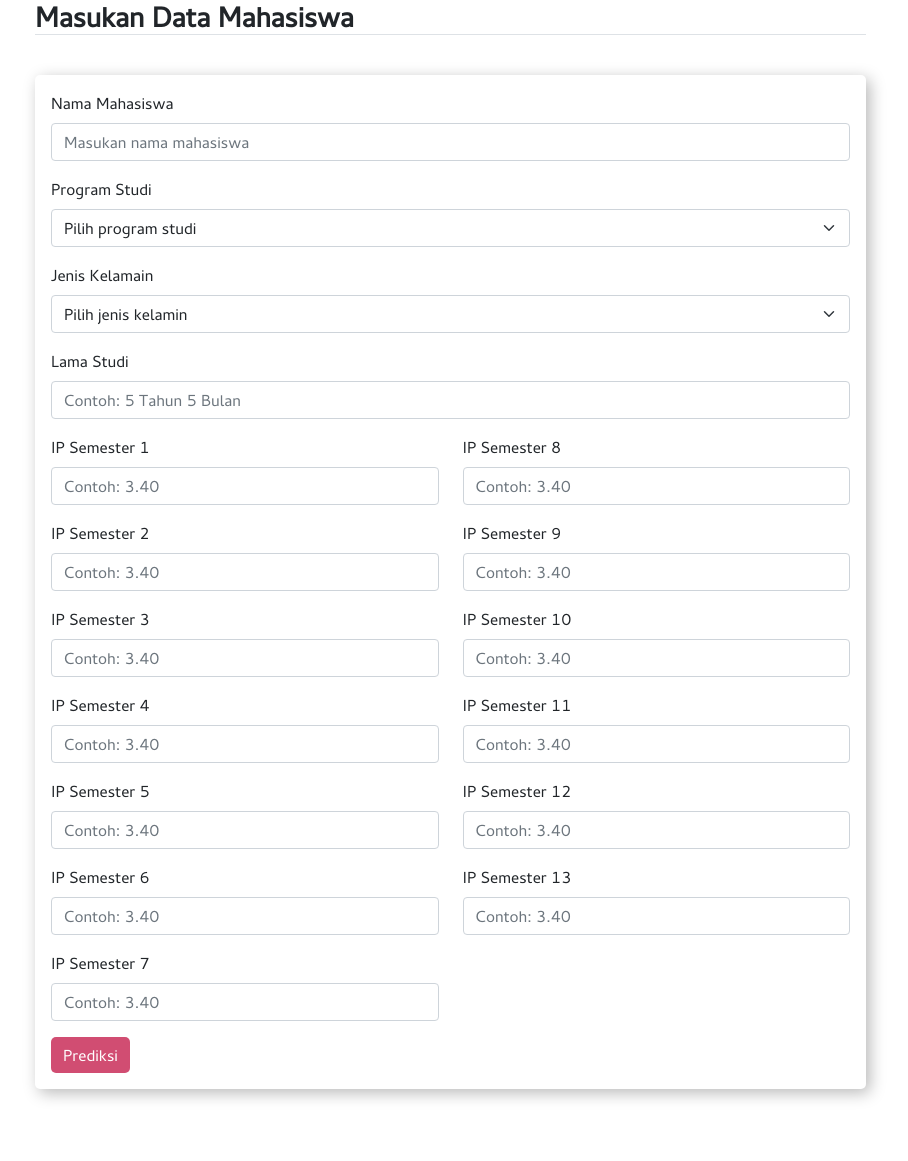
After one commit to 8uns/rf-grad-predictor, a PHP site: template app/views/fitur/formprediksi.php in a window 1280 px wide. The commit adds this page. Shown: the whole page, without its empty margins (332-1240 px from the left). Run offline with PHP 8.4, Linux system fonts and the light colour scheme; the template is opened without the code that fills it, so the values that code supplies are empty; some libraries are stand-ins or nearby versions.

Commit message:
add page formprediksi and update sidebar and controller klasifikasi

```diff
--- /dev/null
+++ b/app/views/fitur/formprediksi.php
@@ -0,0 +1,143 @@
+<div class="container">
+    <div class="row justify-content-end mb-3">
+        <div class="col-9">
+            <h3 class="border-bottom"><strong>Masukan Data Mahasiswa</strong></h3>
+        </div>
+    </div>
+
+    <div class="row justify-content-end">
+        <div class="col-9">
+            <?php Flasher::flashAll() ?>
+        </div>
+    </div>
+
+    <div class="row justify-content-end mt-3">
+        <div class="col-9">
+
+            <div class="card" style="width: 100%;">
+                <div class="card-body">
+
+                    <form action="login/loggedin/admin" method="post">
+                        <div class="mb-3">
+                            <label class="form-label">Nama Mahasiswa</label>
+                            <input required name="nama" type="text" class="form-control" placeholder="Masukan nama mahasiswa">
+                        </div>
+
+                        <div class="mb-3">
+                            <label class="form-label">Program Studi</label>
+                            <select required class="form-select" name="prodi" aria-label="Default select example">
+                                <option selected disabled>Pilih program studi</option>
+                                <option value="1">One</option>
+                                <option value="2">Two</option>
+                                <option value="3">Three</option>
+                            </select>
+                        </div>
+
+                        <div class="mb-3">
+                            <label class="form-label">Jenis Kelamain</label>
+                            <select required class="form-select" name="jk" aria-label="Default select example">
+                                <option selected disabled>Pilih jenis kelamin</option>
+                                <option value="1">One</option>
+                                <option value="2">Two</option>
+                                <option value="3">Three</option>
+                            </select>
+                        </div>
+                        <div class="mb-3">
+                            <label class="form-label">Lama Studi</label>
+                            <input required name="lama_studi" type="text" class="form-control" placeholder="Contoh: 5 Tahun 5 Bulan">
+                        </div>
+
+
+
+
+
+                        <div class="row">
+                            <div class="col">
+
+                                <div class="mb-3">
+                                    <label class="form-label">IP Semester 1</label>
+                                    <input required name="ip_s1" type="number" step="0.01" class="form-control" placeholder="Contoh: 3.40">
+                                </div>
+
+                                <div class="mb-3">
+                                    <label class="form-label">IP Semester 2</label>
+                                    <input required name="ip_s2" type="number" step="0.01" class="form-control" placeholder="Contoh: 3.40">
+                                </div>
+
+                                <div class="mb-3">
+                                    <label class="form-label">IP Semester 3</label>
+                                    <input required name="ip_s3" type="number" step="0.01" class="form-control" placeholder="Contoh: 3.40">
+                                </div>
+
+                                <div class="mb-3">
+                                    <label class="form-label">IP Semester 4</label>
+                                    <input required name="ip_s4" type="number" step="0.01" class="form-control" placeholder="Contoh: 3.40">
+                                </div>
+
+                                <div class="mb-3">
+                                    <label class="form-label">IP Semester 5</label>
+                                    <input required name="ip_s5" type="number" step="0.01" class="form-control" placeholder="Contoh: 3.40">
+                                </div>
+
+                                <div class="mb-3">
+                                    <label class="form-label">IP Semester 6</label>
+                                    <input required name="ip_s6" type="number" step="0.01" class="form-control" placeholder="Contoh: 3.40">
+                                </div>
+
+                                <div class="mb-3">
+                                    <label class="form-label">IP Semester 7</label>
+                                    <input required name="ip_s7" type="number" step="0.01" class="form-control" placeholder="Contoh: 3.40">
+                                </div>
+                            </div>
+                            <div class="col">
+                                <div class="mb-3">
+                                    <label class="form-label">IP Semester 8</label>
+                                    <input required name="ip_s8" type="number" step="0.01" class="form-control" placeholder="Contoh: 3.40">
+                                </div>
+
+                                <div class="mb-3">
+                                    <label class="form-label">IP Semester 9</label>
+                                    <input required name="ip_s9" type="number" step="0.01" class="form-control" placeholder="Contoh: 3.40">
+                                </div>
+
+                                <div class="mb-3">
+                                    <label class="form-label">IP Semester 10</label>
+                                    <input required name="ip_s10" type="number" step="0.01" class="form-control" placeholder="Contoh: 3.40">
+                                </div>
+
+                                <div class="mb-3">
+                                    <label class="form-label">IP Semester 11</label>
+                                    <input required name="ip_s11" type="number" step="0.01" class="form-control" placeholder="Contoh: 3.40">
+                                </div>
+
+                                <div class="mb-3">
+                                    <label class="form-label">IP Semester 12</label>
+                                    <input required name="ip_s12" type="number" step="0.01" class="form-control" placeholder="Contoh: 3.40">
+                                </div>
+
+                                <div class="mb-3">
+                                    <label class="form-label">IP Semester 13</label>
+                                    <input required name="ip_s13" type="number" step="0.01" class="form-control" placeholder="Contoh: 3.40">
+                                </div>
+                            </div>
+                        </div>
+
+
+
+
+                        <button type="submit" class="btn btn-primary">Prediksi</button>
+                    </form>
+                </div>
+
+
+            </div>
+
+        </div>
+    </div>
+</div>
+
+
+
+<br>
+<br>
+<br>
--- a/app/views/templates/sidebar.php
+++ b/app/views/templates/sidebar.php
@@ -42,9 +42,9 @@
         </li>
 
         <li class="nav-item pb-2">
-          <a class="nav-link  <?php if ($data['judul'] == 'modellatih') : echo 'active';
+          <a class="nav-link  <?php if ($data['judul'] == 'prediksi') : echo 'active';
                               else: echo 'text-dark';
-                              endif; ?>" href="<?= BASEURL ?>">
+                              endif; ?>" href="<?= BASEURL ?>klasifikasi/prediksi">
             <i class="fas fa-brain"></i>
             Gunakan Model</a>
         </li>
```
Also changed, not shown: app/controllers/Klasifikasi.php (+10 -0 lines).
